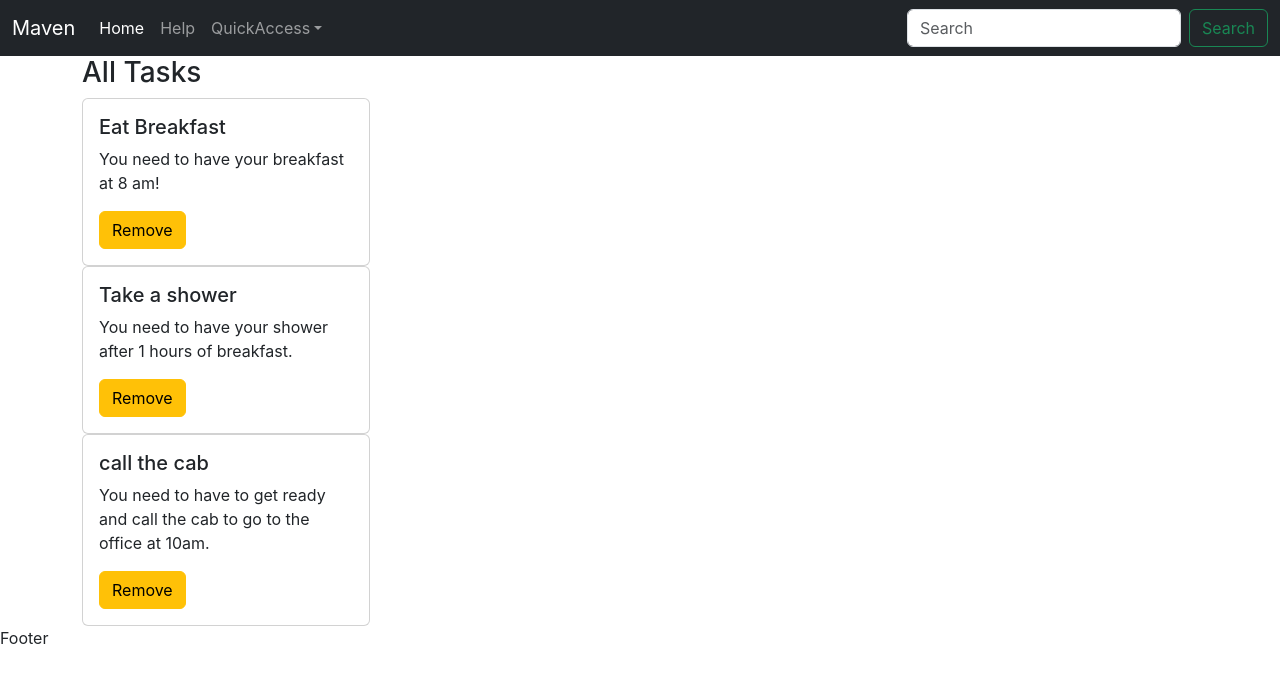
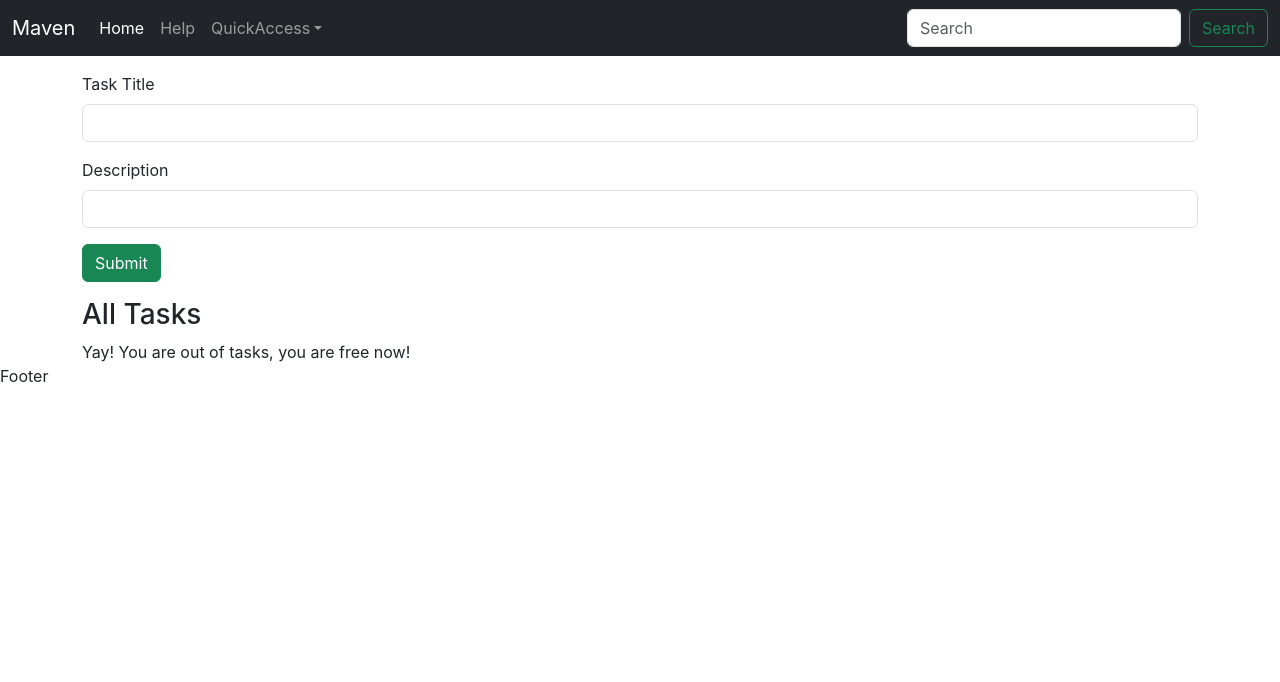
Before and after one commit to theNewtonCode/Maven-task-manager, a React (Create React App) app: page / in a window 1280 px wide. Shown: the top 682 px of the page. Built offline with nearby package versions, Linux system fonts and the light colour scheme.

Commit message:
all functionalities work, footer to be added

```diff
--- a/package.json
+++ b/package.json
@@ -8,6 +8,8 @@
     "@testing-library/user-event": "^13.5.0",
     "react": "^18.3.1",
     "react-dom": "^18.3.1",
+    "react-router": "^6.25.1",
+    "react-router-dom": "^6.25.1",
     "react-scripts": "5.0.1",
     "web-vitals": "^2.1.4"
   },
--- a/src/App.js
+++ b/src/App.js
@@ -1,39 +1,81 @@
 import './App.css';
 import Header from './TaskComponents/Header';
-import {Tasks} from './TaskComponents/Tasks';
-import {Task} from './TaskComponents/Task';
-import {Footer} from './TaskComponents/Footer';
-import { useState } from 'react';
+import { Tasks } from './TaskComponents/Tasks';
+import { Footer } from './TaskComponents/Footer';
+import { useState, useEffect } from 'react';
+import { NewTask } from './TaskComponents/NewTask';
+import {
+  BrowserRouter as Router,
+  Routes,
+  Route
+} from "react-router-dom";
+import { Help } from './TaskComponents/Help';
 
 function App() {
-  const removeMethod = (task) => {
-console.log("I am removing task number ", task.sno);
-updateTasks(tasks.filter((f)=>{return f!==task}));
-  }
+    // Initialize allTasks from localStorage if it exists, otherwise set it to an empty array
+    let allTasks;
+    if (localStorage.getItem("tasks") === null) {
+        allTasks = [];
+    } else {
+        allTasks = JSON.parse(localStorage.getItem("tasks"));
+    }
 
-  const [tasks, updateTasks] = useState([
-    {sno :1,
-      title :"Eat Breakfast",
-      Desc :"You need to have your breakfast at 8 am!"
-    },
-    {
-      sno:2,
-      title:"Take a shower",
-      Desc:"You need to have your shower after 1 hours of breakfast."
-    },
-    {
-      sno:3,
-      title:"call the cab",
-      Desc:"You need to have to get ready and call the cab to go to the office at 10am."
-    },
-  ]);
-  return (
-    <>
-    <Header theme="dark"/>
-    {/* <Task/> */}
-    <Tasks tasks={tasks} removeMethod = {removeMethod}/>
-    <Footer/>
-    </>
+    // Initialize tasks state with allTasks
+    const [tasks, updateTasks] = useState(allTasks);
+
+    // useEffect hook to update localStorage whenever tasks state changes
+    useEffect(() => {
+        localStorage.setItem("tasks", JSON.stringify(tasks));
+    }, [tasks]);
+
+    // Function to add a new task
+    const addNewTask = (title, desc) => {
+        // Check if the title already exists in tasks
+        const isDuplicate = tasks.some(task => task.title === title);
+        if (isDuplicate) {
+            alert('Task with this title already exists');
+            return;
+        }
+
+        // Determine the new task's serial number (sno)
+        let sno = 0;
+        if (tasks.length !== 0) {
+            sno = tasks[tasks.length - 1].sno + 1;
+        }
+
+        // Create the new task object
+        const newTask = {
+            sno: sno,
+            title: title,
+            desc: desc
+        };
+
+        // Update tasks state with the new task
+        updateTasks([...tasks, newTask]);
+    }
+
+    // Function to remove a task
+    const removeMethod = (task) => {
+        // Filter out the task to be removed and update the tasks state
+        updateTasks(tasks.filter((f) => f !== task));
+    }
+
+    return (
+      <>
+      <Router>
+          <Header theme="dark" />
+          <Routes>
+            <Route exact path="/" element={
+              <>
+                  <NewTask addNewTask={addNewTask} />
+                  <Tasks tasks={tasks} removeMethod={removeMethod} />
+              </>
+            } />
+            <Route path="/help" element={<Help />} />
+          </Routes>
+          <Footer />
+        </Router>
+      </>
   );
 }
 
--- a/src/TaskComponents/Header.js
+++ b/src/TaskComponents/Header.js
@@ -1,5 +1,6 @@
 import React from 'react'
 import PropTypes from 'prop-types'
+import {Link} from "react-router-dom"
 
 export default function Header(props) {
     let class_name_var_dark ="navbar navbar-expand-lg navbar-dark bg-dark";
@@ -12,26 +13,26 @@
 
 <nav className={class_name} style={style_type}>
   <div className="container-fluid">
-    <a className="navbar-brand" href="#">Maven</a>
+    <Link className="navbar-brand" to="/">Maven</Link>
     <button className="navbar-toggler" type="button" data-bs-toggle="collapse" data-bs-target="#navbarSupportedContent" aria-controls="navbarSupportedContent" aria-expanded="false" aria-label="Toggle navigation">
       <span className="navbar-toggler-icon"></span>
     </button>
     <div className="collapse navbar-collapse" id="navbarSupportedContent">
       <ul className="navbar-nav me-auto mb-2 mb-lg-0">
         <li className="nav-item">
-          <a className="nav-link active" aria-current="page" href="#">Home</a>
+          <Link className="nav-link active" aria-current="page" to="/">Home</Link>
         </li>
         <li className="nav-item">
-          <a className="nav-link" href="#">Help</a>
+          <Link className="nav-link" to="/help">Help</Link>
         </li>
         <li className="nav-item dropdown">
-          <a className="nav-link dropdown-toggle" href="#" role="button" data-bs-toggle="dropdown" aria-expanded="false">
+          <Link className="nav-link dropdown-toggle" to="#" role="button" data-bs-toggle="dropdown" aria-expanded="false">
             QuickAccess
-          </a>
+          </Link>
           <ul className="dropdown-menu">
-            <li><a className="dropdown-item" href="#">Action</a></li>
-            <li><a className="dropdown-item" href="#">Another action</a></li>
-            <li><a className="dropdown-item" href="#">Something else here</a></li>
+            <li><Link className="dropdown-item" to="#">Action</Link></li>
+            <li><Link className="dropdown-item" to="#">Another action</Link></li>
+            <li><Link className="dropdown-item" to="#">Something else here</Link></li>
           </ul>
         </li>
       </ul>
--- /dev/null
+++ b/src/TaskComponents/Help.js
@@ -0,0 +1,10 @@
+import React from 'react'
+
+export const Help = () => {
+  return (
+    <div>
+        <h2>help</h2>
+        <p>Lorem, ipsum dolor sit amet consectetur adipisicing elit. Alias eveniet pariatur, earum quisquam tenetur autem, quae, beatae eaque fugiat ullam corporis iure assumenda mollitia tempore veniam! Sequi harum eligendi nemo!</p>
+    </div>
+  )
+}
--- /dev/null
+++ b/src/TaskComponents/NewTask.js
@@ -0,0 +1,29 @@
+import React, { useState } from 'react'
+
+export const NewTask = ({addNewTask}) => {
+    const [title, setTitle] = useState("");
+    const [desc, setDesc] = useState("");
+    const submit=()=>{
+if(!title || !desc){
+    alert('Please fill the full form');
+}
+else{
+    addNewTask(title, desc);
+    setTitle("");
+    setDesc("");
+}
+    }
+  return (
+    <form onSubmit={submit} className='container my-3'>
+  <div className="mb-3">
+    <label htmlFor="taskTitle" className="form-label">Task Title</label>
+    <input type="text" className="form-control" id="taskTitle" value={title} onChange={(e)=>setTitle(e.target.value)}/>
+  </div>
+  <div className="mb-3">
+    <label htmlFor="taskDesc" className="form-label">Description</label>
+    <input type="text" className="form-control" id="taskDesc" value={desc} onChange={(e)=>setDesc(e.target.value)}/>
+  </div>
+  <button type="submit" className="btn btn-success">Submit</button>
+</form>
+  )
+}
```
Also changed, not shown: 1 other file (tests, documents, lock files or other folders).
